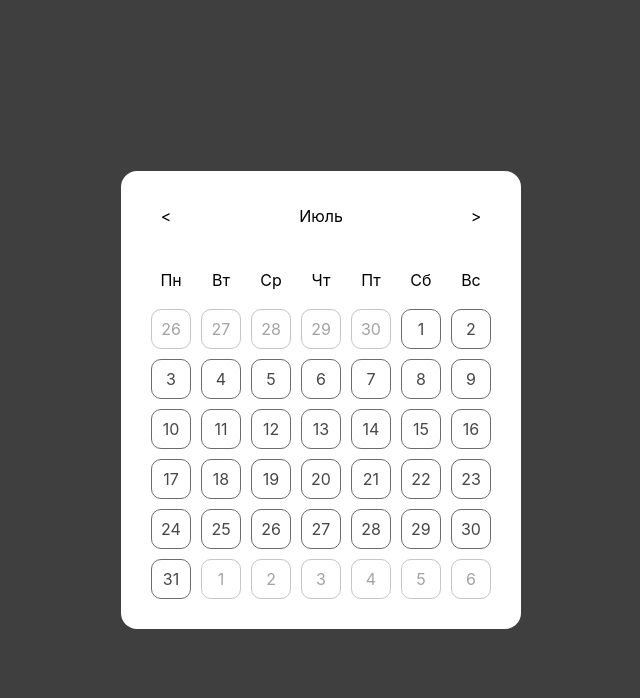
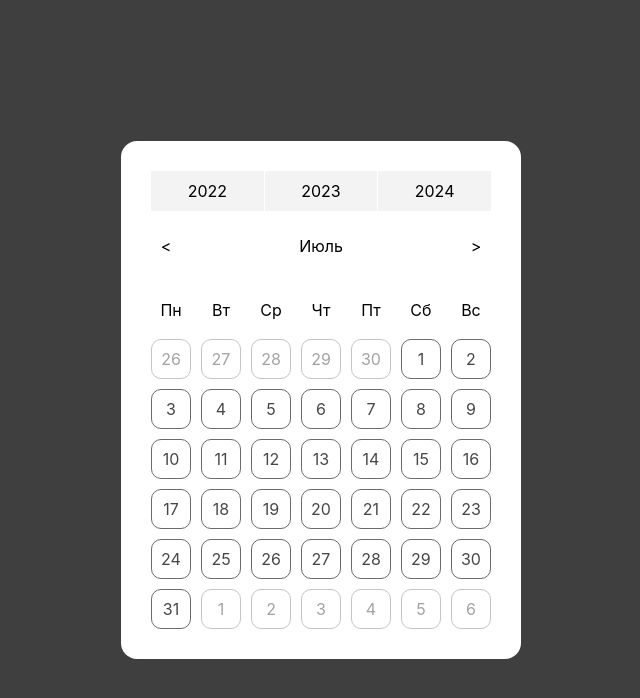
Before and after one commit to kabanooovd/custom_calendar, a React (Create React App) app: page / in a window 1280 px wide. Shown: the top 698 px of the page, without its empty margins (319-959 px from the left). Built offline with nearby package versions, Linux system fonts and the light colour scheme.

Commit message:
added years

```diff
--- a/src/Calendar/Calendar.css
+++ b/src/Calendar/Calendar.css
@@ -1,11 +1,11 @@
 /* container */
 .custom_calendar__container {
-    background-color: #FFFFFF;
+    background-color: #ffffff;
     border-radius: 16px;
     margin-bottom: 0;
     padding: 30px;
     transition: margin-bottom 0.3s;
-    transition-timing-function: cubic-bezier(.25,1.9,.71,.56);
+    transition-timing-function: cubic-bezier(0.25, 1.9, 0.71, 0.56);
 }
 
 .custom_calendar__container:hover {
@@ -36,7 +36,6 @@
     justify-content: center;
     align-items: center;
     padding: 9px;
-
 }
 
 .custom_next_day__container {
@@ -47,7 +46,6 @@
     align-items: center;
     padding: 9px;
     border-radius: 10px;
-
 }
 
 /* month control */
@@ -58,8 +56,9 @@
     margin-bottom: 30px;
 }
 
-.custom_month_control__container div {
+.custom_month_control__container div, span {
     cursor: pointer;
+    margin-top: 20px;
     width: 30px;
     height: 30px;
     border-radius: 50%;
@@ -70,4 +69,27 @@
 
 .custom_month_control__container div:hover {
     background-color: rgb(228, 228, 228);
+    transition: all 0.5s;
 }
+
+/* years control */
+.custom_years_control__container {
+    display: grid;
+    grid-template-columns: repeat(3, 1fr);
+    grid-template-rows: 1fr;
+    gap: 1px;
+}
+
+.custom_years_control__container div {
+    cursor: pointer;
+    display: flex;
+    justify-content: center;
+    align-items: center;
+    background-color: #f3f3f3;
+    padding: 10px;
+    transition: all 0.5s;
+}
+
+.custom_years_control__container div:hover {
+    background-color: #dbdada;
+}
--- a/src/Calendar/Calendar.tsx
+++ b/src/Calendar/Calendar.tsx
@@ -39,29 +39,35 @@ export const Calendar = () => {
         alert(onGetIsoStringWithNoTimeZone(day));
     };
 
-    // TODO: Создать и обработать выбор года и создать ф-ю карусел чисел
-    const foo = (num: number, max: number, opt: "+" | "-"): number => {
+    // console.log("==> " , foo(12, 12, "+"))
 
-        let response = opt === "+" ? num + 1 : num - 1;
-
-        if (num >= max) {
-            response = 0;
-        } else if (num < 0) {
-            response =  max;
+    const onSwitchMonth = (option: "next" | "prev") => {
+        if (option === "next") {
+            setCurrnetMonth((month) => (month < 12 ? month + 1 : 1));
+            setCurrentYear((year) => (currnetMonth < 12 ? year : year + 1));
         }
-
-        return response
+        if (option === "prev") {
+            setCurrnetMonth((month) => (month > 1 ? month - 1 : 12));
+            setCurrentYear((year) => (currnetMonth === 1 ? year - 1 : year));
+        }
     };
 
-    console.log("==> " , foo(12, 12, "+"))
-
-    const onSwitchMonth = (option: "next" | "prev") => {
-        option === "next" && setCurrnetMonth((val) => (val < 12 ? val + 1 : 1));
-        option === "prev" && setCurrnetMonth((val) => (val > 1 ? val - 1 : 12));
+    const onSwitchYear = (option: "next" | "prev") => {
+        option === "next" && setCurrentYear((year) => year + 1);
+        option === "prev" && setCurrentYear((year) => year - 1);
     };
 
     return (
         <div className="custom_calendar__container">
+            <div className="custom_years_control__container">
+                <div onClick={() => onSwitchYear("prev")}>
+                    {currentYear - 1}
+                </div>
+                <div>{currentYear}</div>
+                <div onClick={() => onSwitchYear("next")}>
+                    {currentYear + 1}
+                </div>
+            </div>
             <div className="custom_month_control__container">
                 <div onClick={() => onSwitchMonth("prev")}>&#60;</div>
                 <span>{MONTHS_MAPPER[currnetMonth]}</span>
```
